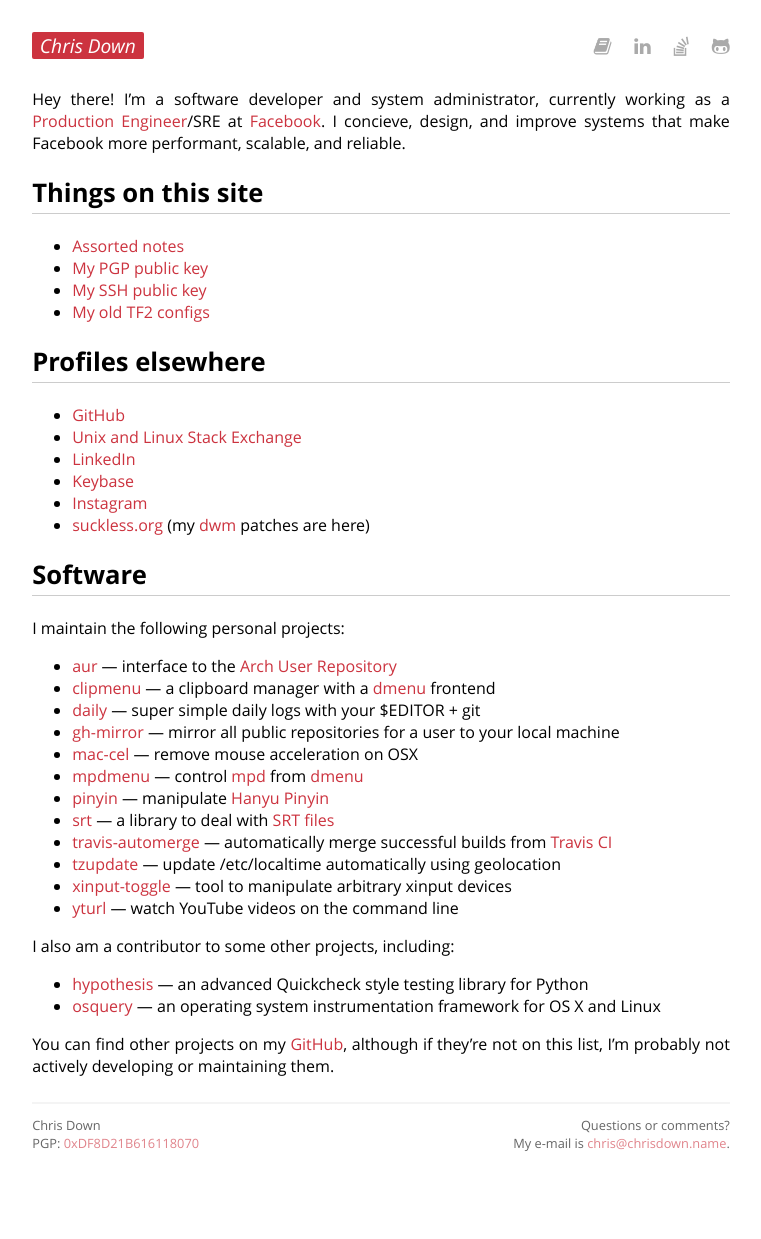
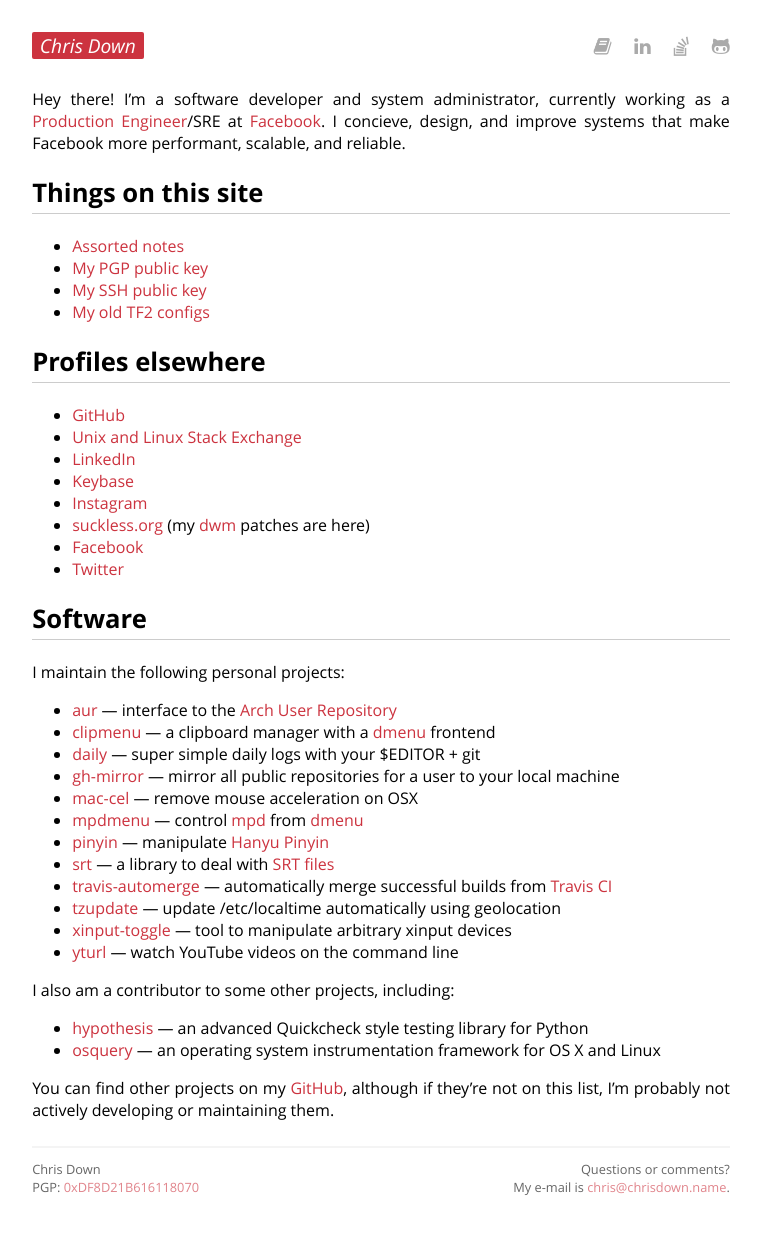
Before and after one commit to cdown/chrisdown.name, a Jekyll site: the page built from index.md, in a window 1280 px wide. Shown: the whole page, without its empty margins (259-1020 px from the left). Built offline with Jekyll 4.4.1, drawn with Linux system fonts in a browser that asks for light colours; before the commit the page ends 1195 px from its top, so only the background shows below that.

Commit message:
Add Facebook/Twitter links

```diff
--- a/index.md
+++ b/index.md
@@ -30,6 +30,8 @@ improve systems that make Facebook more performant, scalable, and reliable.
 - [Instagram](https://instagram.com/_u/chrisldown)
 - [suckless.org](http://suckless.org/people/cdown)
   (my [dwm](http://dwm.suckless.org/) patches are here)
+- [Facebook][]
+- [Twitter][]
 
 ## Software
 
@@ -74,3 +76,5 @@ list, I'm probably not actively developing or maintaining them.
 [Arch User Repository]: https://aur.archlinux.org/
 [GitHub]: https://github.com/cdown
 [Travis CI]: https://travis-ci.org
+[Facebook]: https://facebook.com/christopherdown
+[Twitter]: https://twitter.com/unixchris/with_replies
```
